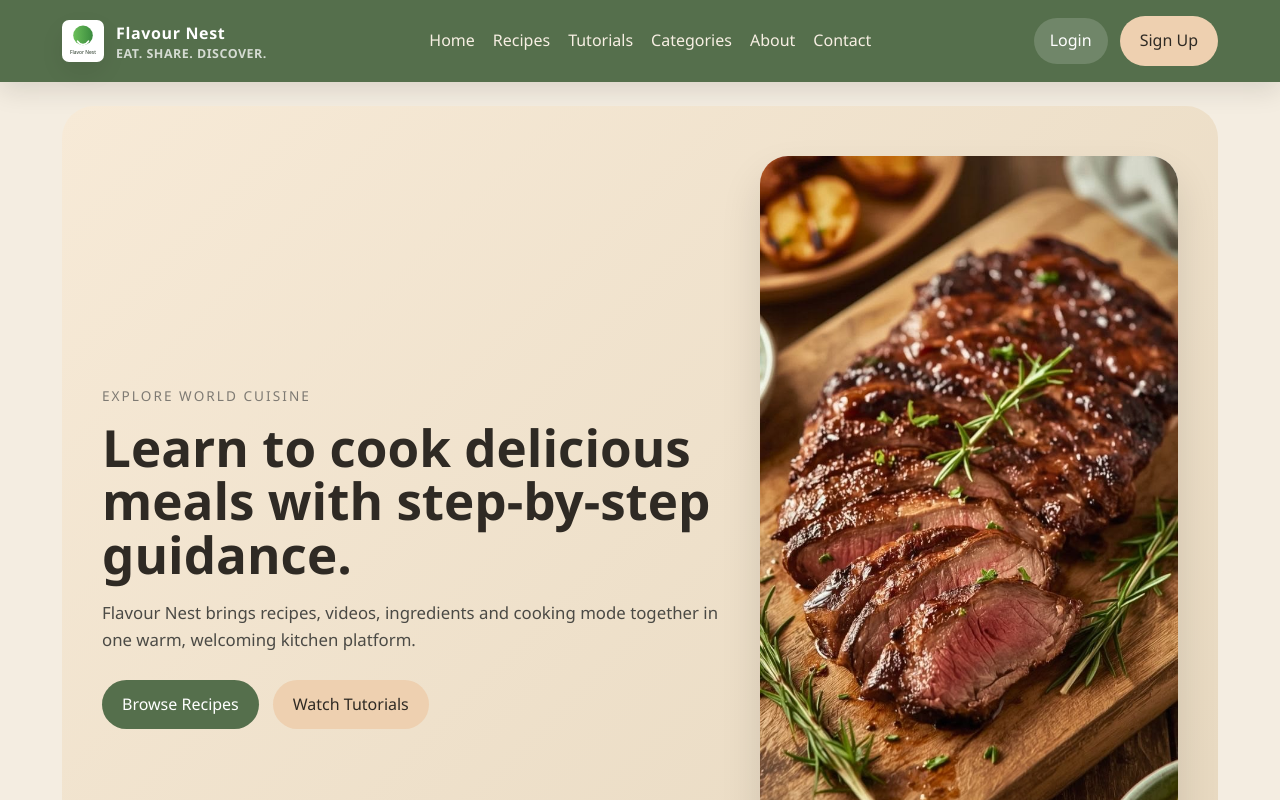
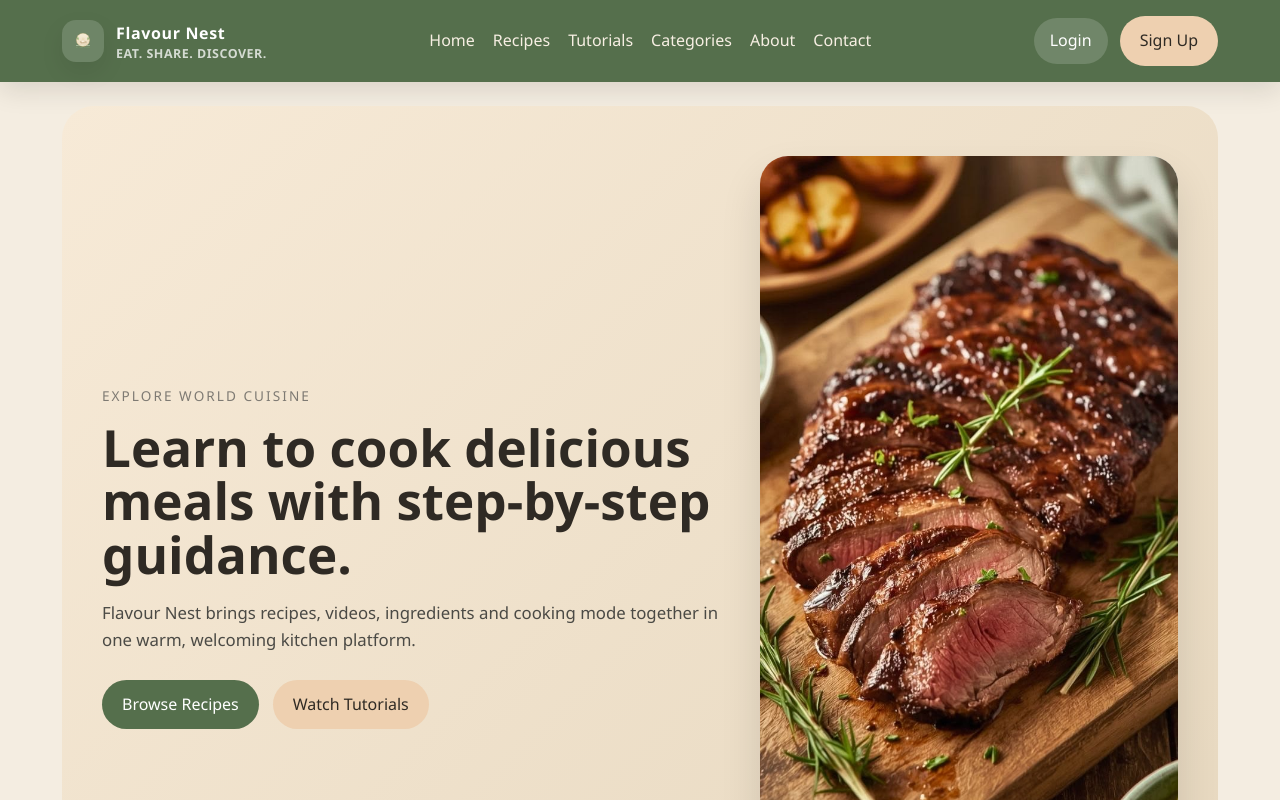
Before and after one commit to hollyursule/Flavored-nest, a Vue app: page / in a window 1280 px wide. Shown: the top 800 px of the page. Built offline with nearby package versions, Linux system fonts and the light colour scheme.

Commit message:
Switch Logo to flavour_nest_logo.svg and remove placeholder

```diff
--- a/src/components/Logo.vue
+++ b/src/components/Logo.vue
@@ -1,12 +1,12 @@
 <script setup>
 import { RouterLink } from 'vue-router'
-import logoUrl from '../assets/flavor_nest_logi.svg'
+import logoUrl from './flavour_nest_logo.svg'
 </script>
 
 <template>
   <RouterLink to="/" class="site-logo">
     <span class="site-mark" aria-hidden="true">
-      <img :src="logoUrl" alt="Flavor Nest logo" width="48" height="48" />
+      <img :src="logoUrl" alt="Flavour Nest logo" width="48" height="48" />
     </span>
     <span>
       <strong>Flavour Nest</strong>
```
Also changed, not shown: src/assets/flavor_nest_logi.svg (deleted).
